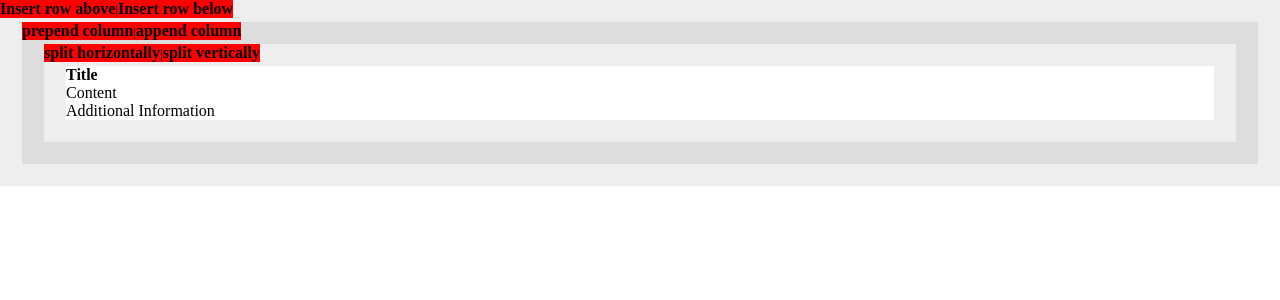
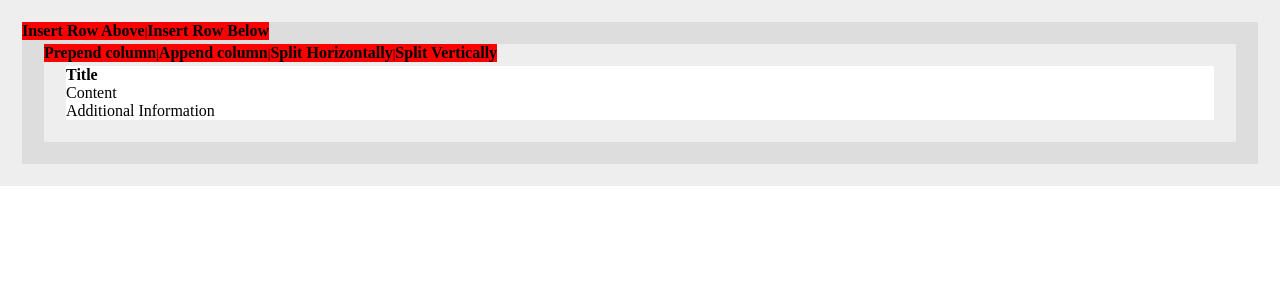
Before and after one commit to OpenMaths/openmaths-app-react, a React app: page / in a window 1280 px wide. Shown: the top 300 px of the page. Built offline with nearby package versions, Linux system fonts and the light colour scheme.

Commit message:
logic moved to the correct components

```diff
--- a/src/Grid/Column.tsx
+++ b/src/Grid/Column.tsx
@@ -1,14 +1,16 @@
 import * as React from 'react'
+
 import Umi from '../Umi/Umi'
+
+import { ColumnPosition, SplitOperator } from './DataModel'
 import Grid from './Grid'
 
-enum Split {Vertically, Horizontally}
-
 interface IColumnProps {
+    addColumn: (position:ColumnPosition) => void;
 }
 
 interface IColumnState {
-    Split:Split;
+    Split:SplitOperator;
 }
 
 export default class Column extends React.Component<IColumnProps, IColumnState> {
@@ -19,20 +21,20 @@ export default class Column extends React.Component<IColumnProps, IColumnState>
         this.setState({Split: null});
     }
 
-    split(which:Split) {
-        this.setState({Split: which});
+    split(operator:SplitOperator) {
+        this.setState({Split: operator});
     }
 
     render() {
-        const isSplit:Split = this.state['Split'];
+        const isSplit:SplitOperator = this.state['Split'];
 
         let Child:any;
 
         switch (isSplit) {
-            case Split.Horizontally:
+            case SplitOperator.Horizontally:
                 Child = <Grid rows={2} columns={1}/>;
                 break;
-            case Split.Vertically:
+            case SplitOperator.Vertically:
                 Child = <Grid rows={1} columns={2}/>;
                 break;
             default:
@@ -43,9 +45,13 @@ export default class Column extends React.Component<IColumnProps, IColumnState>
         return (
             <div className="column">
                 <div className="controls">
-                    <strong onClick={() => {this.split(Split.Horizontally)}}>split horizontally</strong>
+                    <strong onClick={() => {this.props.addColumn(ColumnPosition.Prepend)}}>Prepend column</strong>
                     <small>|</small>
-                    <strong onClick={() => {this.split(Split.Vertically)}}>split vertically</strong>
+                    <strong onClick={() => {this.props.addColumn(ColumnPosition.Append)}}>Append column</strong>
+                    <small>|</small>
+                    <strong onClick={() => {this.split(SplitOperator.Horizontally)}}>Split Horizontally</strong>
+                    <small>|</small>
+                    <strong onClick={() => {this.split(SplitOperator.Vertically)}}>Split Vertically</strong>
                 </div>
 
                 {Child}
--- /dev/null
+++ b/src/Grid/DataModel.ts
@@ -0,0 +1,3 @@
+export enum RowPosition {Above, Below}
+export enum ColumnPosition {Prepend, Append}
+export enum SplitOperator {Horizontally, Vertically}
--- a/src/Grid/Grid.tsx
+++ b/src/Grid/Grid.tsx
@@ -1,6 +1,7 @@
 import * as React from 'react'
 import * as _ from 'lodash'
 
+import { RowPosition } from './DataModel'
 import Row from './Row'
 
 interface IGridProps {
@@ -18,12 +19,19 @@ export default class Grid extends React.Component<IGridProps, {}> {
             columns = this.props.columns;
 
         for (let i = 0; i < rows; i++) {
-            this.rows.push(<Row columns={columns}/>);
+            this.rows.push(<Row columns={columns} addRow={this.addRow.bind(this)}/>);
         }
     }
 
-    addRow() {
-        this.rows.push(<Row columns={1}/>);
+    addRow(position:RowPosition) {
+        switch (position) {
+            case RowPosition.Above:
+                this.rows.unshift(<Row columns={1} addRow={this.addRow.bind(this)}/>);
+                break;
+            case RowPosition.Below:
+                this.rows.push(<Row columns={1} addRow={this.addRow.bind(this)}/>);
+                break;
+        }
 
         console.log(this.rows);
     }
@@ -31,12 +39,6 @@ export default class Grid extends React.Component<IGridProps, {}> {
     render() {
         return (
             <div className={'grid rows-' + this.props.rows.toString()}>
-                <div className="controls">
-                    <strong onClick={() => {this.addRow()}}>Insert row above</strong>
-                    <small>|</small>
-                    <strong onClick={() => {this.addRow()}}>Insert row below</strong>
-                </div>
-
                 {_.forEach(this.rows, (component:any, key:number) =>
                     {component}
                     )}
--- a/src/Grid/Row.tsx
+++ b/src/Grid/Row.tsx
@@ -1,35 +1,34 @@
 import * as React from 'react'
 import * as _ from 'lodash'
+
+import { ColumnPosition, RowPosition } from './DataModel'
 import Column from './Column'
 
 interface IRowProps {
     columns:number;
+    addRow: (position:RowPosition) => void;
 }
 
 export default class Row extends React.Component<IRowProps, {}> {
-    // There should be an actions component that takes in a config object describing the available actions and the
-    // methods bound
-
-    // A property which holds the information about rows
-
-    // Add row above => inherited from the parent
-    // Add row below => inherited from the parent
-
-    // Add column left?
-    // Add column right?
-
     columns = [];
 
     componentWillMount() {
         const columns = this.props.columns;
 
         for (let i = 0; i < columns; i++) {
-            this.columns.push(<Column/>);
+            this.columns.push(<Column addColumn={this.addColumn.bind(this)}/>);
         }
     }
 
-    addColumn() {
-        this.columns.push(<Column/>);
+    addColumn(position:ColumnPosition) {
+        switch (position) {
+            case ColumnPosition.Append:
+                this.columns.push(<Column addColumn={this.addColumn.bind(this)}/>);
+                break;
+            case ColumnPosition.Prepend:
+                this.columns.unshift(<Column addColumn={this.addColumn.bind(this)}/>);
+                break;
+        }
 
         console.log(this.columns);
     }
@@ -38,9 +37,9 @@ export default class Row extends React.Component<IRowProps, {}> {
         return (
             <div className={'row columns-' + this.props.columns.toString()}>
                 <div className="controls">
-                    <strong onClick={() => {this.addColumn()}}>prepend column</strong>
+                    <strong onClick={() => {this.props.addRow(RowPosition.Above)}}>Insert Row Above</strong>
                     <small>|</small>
-                    <strong onClick={() => {this.addColumn()}}>append column</strong>
+                    <strong onClick={() => {this.props.addRow(RowPosition.Below)}}>Insert Row Below</strong>
                 </div>
                 {_.forEach(this.columns, (component:any, key:number) =>
                     {component}
```
